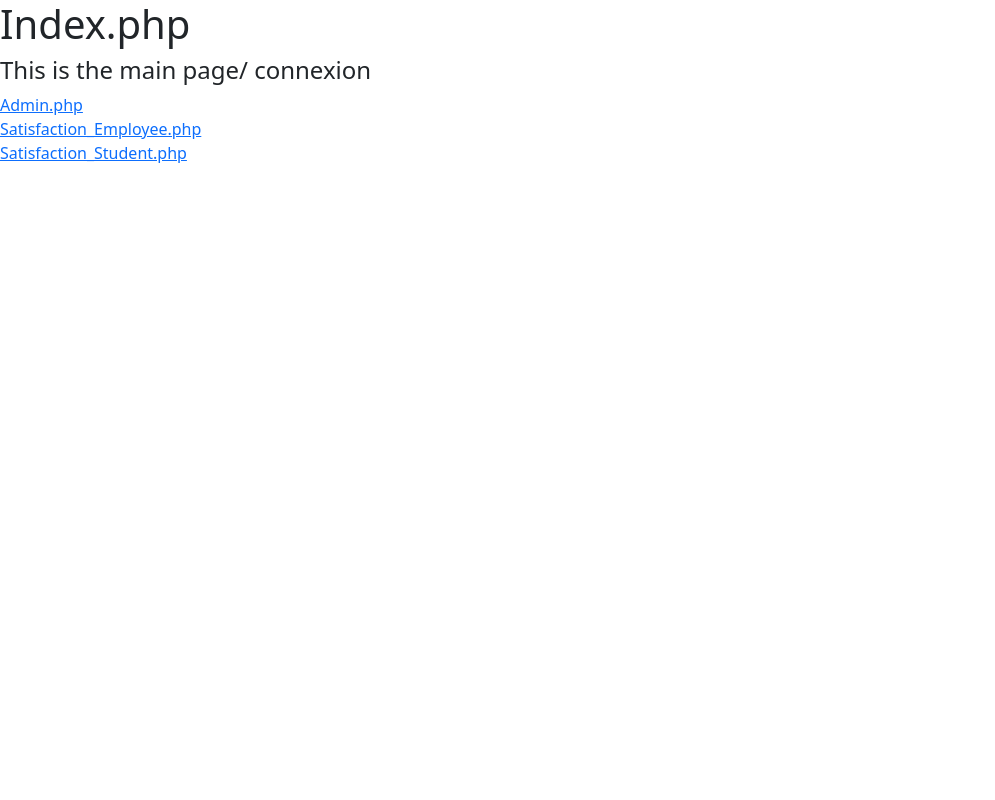
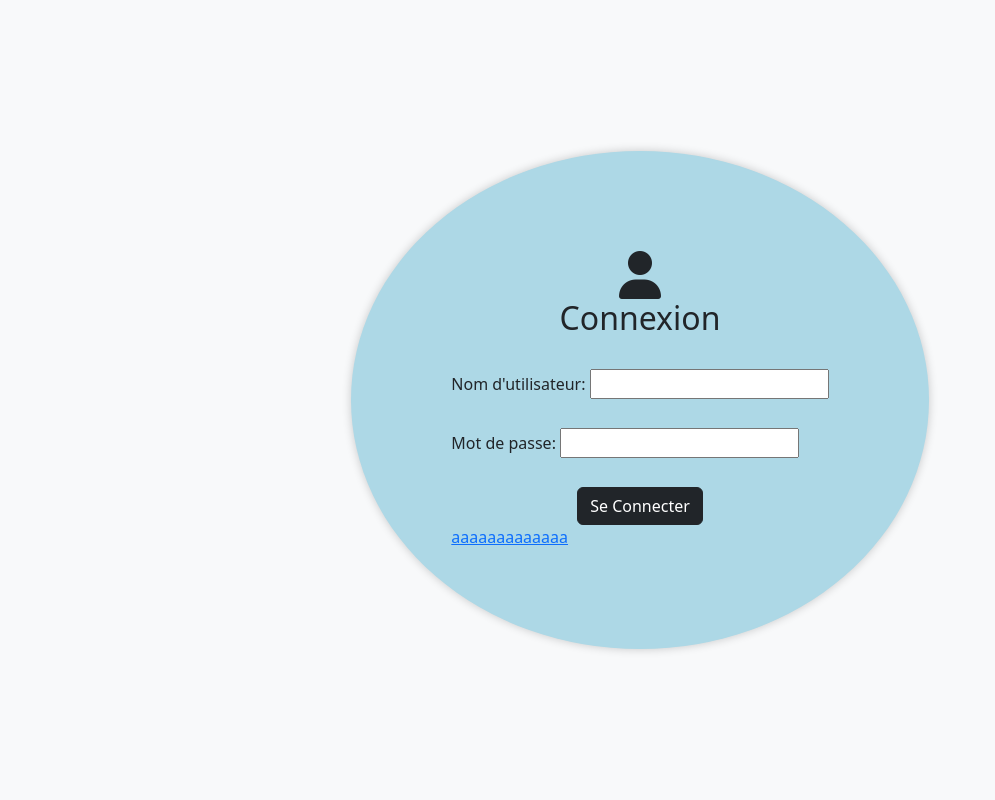
Before and after one commit to SamuelVin/Class_Don3, a PHP site: page / in a window 1280 px wide. Shown: the whole page, without its empty margins (0-995 px from the left). Run offline with PHP 8.4, Linux system fonts and the light colour scheme; some libraries are stand-ins or nearby versions.

Commit message:
modified:   Web/Admin.php

```diff
--- a/index.php
+++ b/index.php
@@ -4,17 +4,56 @@
     <meta charset="UTF-8">
     <meta http-equiv="X-UA-Compatible" content="IE=edge">
     <meta name="viewport" content="width=device-width, initial-scale=1.0">
+    <title>Formulaire de Connexion</title>
+    <link rel="stylesheet" href="https://stackpath.bootstrapcdn.com/bootstrap/4.5.2/css/bootstrap.min.css">
+    <style>
+        .rounded-container {
+            border-radius:50%;
+            padding: 100px;
+            background-color:lightblue;;
+            box-shadow: 0px 0px 10px rgba(0, 0, 0, 0.2);
+        }
+    </style>
     <link href="https://cdn.jsdelivr.net/npm/bootstrap@5.3.1/dist/css/bootstrap.min.css" rel="stylesheet">
-    <title>Document</title>
+    <script src="https://kit.fontawesome.com/a076d05399.js" crossorigin="anonymous"></script>
 </head>
-<body>
-    <h1>Index.php</h1>
-    <h4>This is the main page/ connexion</h2>
 
-    <a href="Web/Admin.php">Admin.php</a><br>
-    <a href="Web/Satisfaction_Employee.php">Satisfaction_Employee.php</a><br>
-    <a href="Web/Satisfaction_Student.php">Satisfaction_Student.php</a>
+<body style="background-color:#f8f9fa; display: flex; justify-content: center; align-items: center; height: 100vh;">
 
+
+<div class="rounded-container ">
+
+<div class="text-center">
+            <i class="fas fa-user fa-3x"></i>
+            <h2>Connexion</h2> <br>
+        </div>
+<?php
+    if (isset($erreur_message)) {
+        echo '<p style="color: red;">' . $erreur_message . '</p>';
+    }
+    ?>
+    <form method="post" action="<?php echo $_SERVER["PHP_SELF"]; ?>">
+        <label for="nom_utilisateur">Nom d'utilisateur:</label>
+        <input type="text" id="nom_utilisateur" name="nom_utilisateur" required><br><br>
+
+        <label for="mot_de_passe">Mot de passe:</label>
+        <input type="password" id="mot_de_passe" name="mot_de_passe" required><br><br>
+        <div class="text-center">
+        <button type="button" class="btn btn-dark">Se Connecter</button>
+        </div>
+
+     <a href= "Web/Admin.php">
+        aaaaaaaaaaaaa
+     </a>
+
+
+
+
+
+
+    </form>
 <script src="https://cdn.jsdelivr.net/npm/bootstrap@5.3.1/dist/js/bootstrap.bundle.min.js"></script>
+
+
 </body>
 </html>
```
Also changed, not shown: Web/Admin.php (+60 -3 lines).
